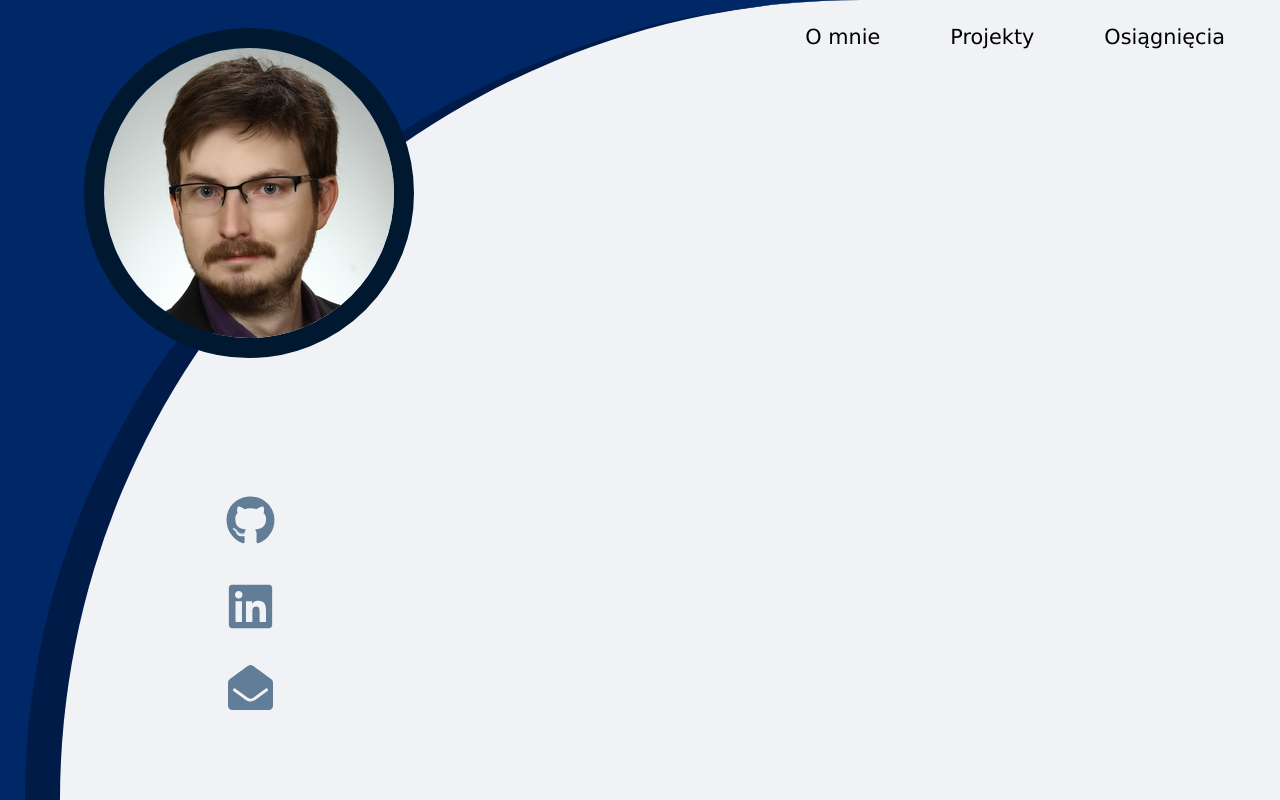
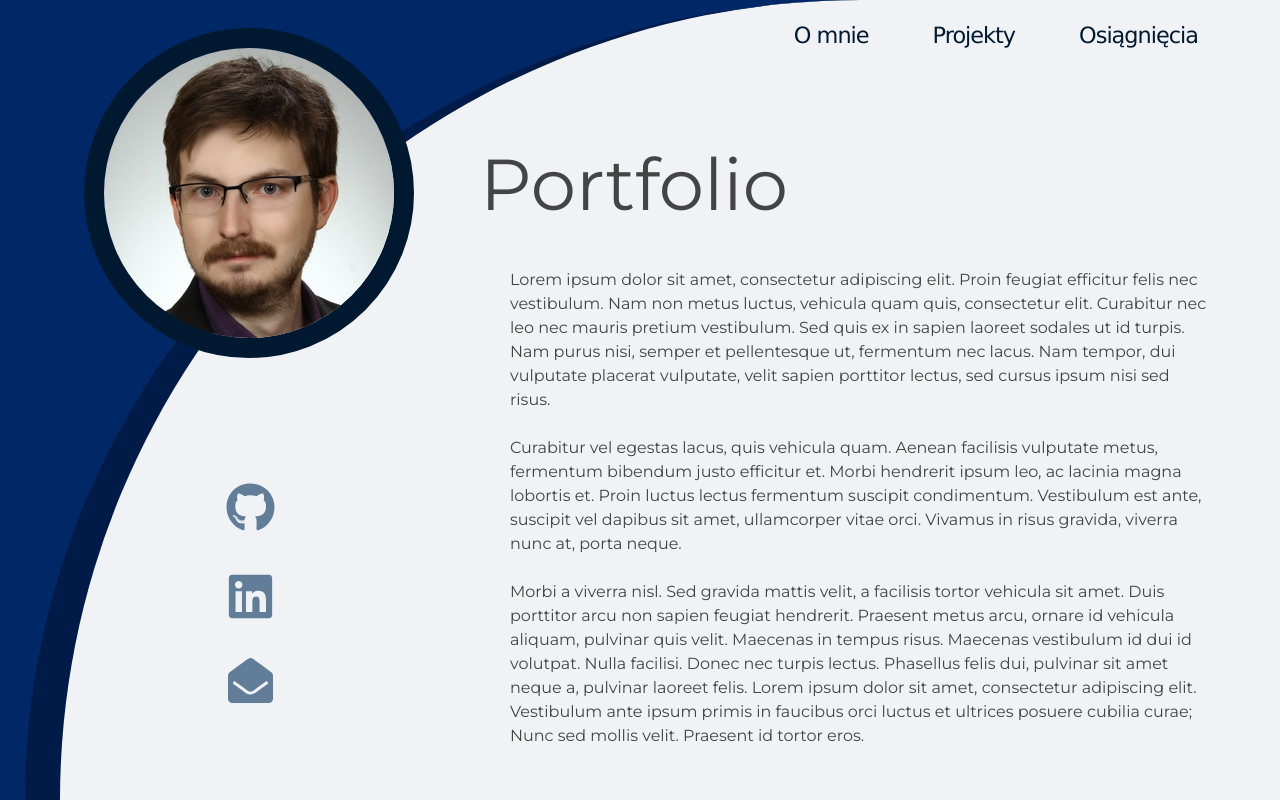
Before and after one commit to ukasz1/online-portfolio, a JavaScript app: page / in a window 1280 px wide. Built offline with nearby package versions, Linux system fonts and the light colour scheme; the HTML template or start-up script is replaced by a standard one.

Commit message:
exemplary content addded

```diff
--- a/src/App.js
+++ b/src/App.js
@@ -1,4 +1,5 @@
 import './main.css';
+import navList from './navList';
 import avatar from './images/avatar-photo.jpg';
 import { FaGithub, FaLinkedin, FaEnvelopeOpen, FaBars } from "react-icons/fa";
 
@@ -24,9 +25,17 @@ const Navbar = () => {
   return (
     <nav>
       <ul>
-        <li><a href="#">O mnie</a></li>
+        {navList.map(link => {
+          const { id, text } = link;
+          return <li key={id}><button type="button" className="menu-btn">{text}</button></li>
+        })
+
+        }
+
+
+        {/* <li><a href="#">O mnie</a></li>
         <li><a href="#">Projekty</a></li>
-        <li><a href="#">Osiągnięcia</a></li>
+        <li><a href="#">Osiągnięcia</a></li> */}
       </ul>
     </nav>
   )
@@ -57,7 +66,16 @@ const Socials = () => {
 const Content = () => {
   return (
     <div className='content'>
+      <h1>Portfolio</h1>
+      <article>
+        <p>Lorem ipsum dolor sit amet, consectetur adipiscing elit. Proin feugiat efficitur felis nec vestibulum. Nam non metus luctus, vehicula quam quis, consectetur elit. Curabitur nec leo nec mauris pretium vestibulum. Sed quis ex in sapien laoreet sodales ut id turpis. Nam purus nisi, semper et pellentesque ut, fermentum nec lacus. Nam tempor, dui vulputate placerat vulputate, velit sapien porttitor lectus, sed cursus ipsum nisi sed risus.
+        </p><br />
 
+        <p>Curabitur vel egestas lacus, quis vehicula quam. Aenean facilisis vulputate metus, fermentum bibendum justo efficitur et. Morbi hendrerit ipsum leo, ac lacinia magna lobortis et. Proin luctus lectus fermentum suscipit condimentum. Vestibulum est ante, suscipit vel dapibus sit amet, ullamcorper vitae orci. Vivamus in risus gravida, viverra nunc at, porta neque.</p><br />
+
+        <p>Morbi a viverra nisl. Sed gravida mattis velit, a facilisis tortor vehicula sit amet. Duis porttitor arcu non sapien feugiat hendrerit. Praesent metus arcu, ornare id vehicula aliquam, pulvinar quis velit. Maecenas in tempus risus. Maecenas vestibulum id dui id volutpat. Nulla facilisi. Donec nec turpis lectus. Phasellus felis dui, pulvinar sit amet neque a, pulvinar laoreet felis. Lorem ipsum dolor sit amet, consectetur adipiscing elit. Vestibulum ante ipsum primis in faucibus orci luctus et ultrices posuere cubilia curae; Nunc sed mollis velit. Praesent id tortor eros.</p>
+
+      </article>
     </div>
   )
 }
--- a/src/main.css
+++ b/src/main.css
@@ -6,8 +6,9 @@
 
 body{
   background: #002766;
-  font-family: verdana, sans-serif;
+  font-family: 'Montserrat', 'Arial', sans-serif;
   font-size: 16px;
+  line-height: 1.5;
 }
 
 /* div {
@@ -17,12 +18,21 @@ body{
 main{
   background: #f0f2f5;
   height: 100vh;
-  min-height: 720px;
+  min-height: 690px;
   position: relative;
   margin-left: 25px;
   border-left: 35px solid #001b47;;
   border-top-left-radius: 80% 120%; /*80% 120% */
   /* min-width: 1500px; */
+}
+
+h1{
+  font-size: 4.5em;
+  font-weight: normal;
+}
+
+article{
+  padding: 30px;
 }
 
 .avatar{
@@ -61,6 +71,7 @@ nav ul a {
   display: flex;
   height: 80vh;
   min-height: 577px;
+  justify-content: space-between;
 }
 
 .socials{
@@ -85,8 +96,10 @@ nav ul a {
 
 .content{
   /* border: 1px solid brown; */
-  width: 100%;
-
+  width: 70%;
+  padding: 40px;
+  padding-top: 60px;
+  color: #444444;
 }
 
 .icon {
@@ -109,6 +122,20 @@ nav ul a {
   transform: scale(1.1);
 }
 
-.email-icon{
+/* .email-icon{
 
+} */
+
+.menu-btn{
+  background: transparent;
+  border-color: transparent;
+  margin-right: 60px;
+  font-family: 'Verdana';
+  font-size: 1.4rem;
+  color: #001931;
+  letter-spacing: -1px;
 }
+
+.menu-btn:hover{
+  cursor: pointer;
+}
```
